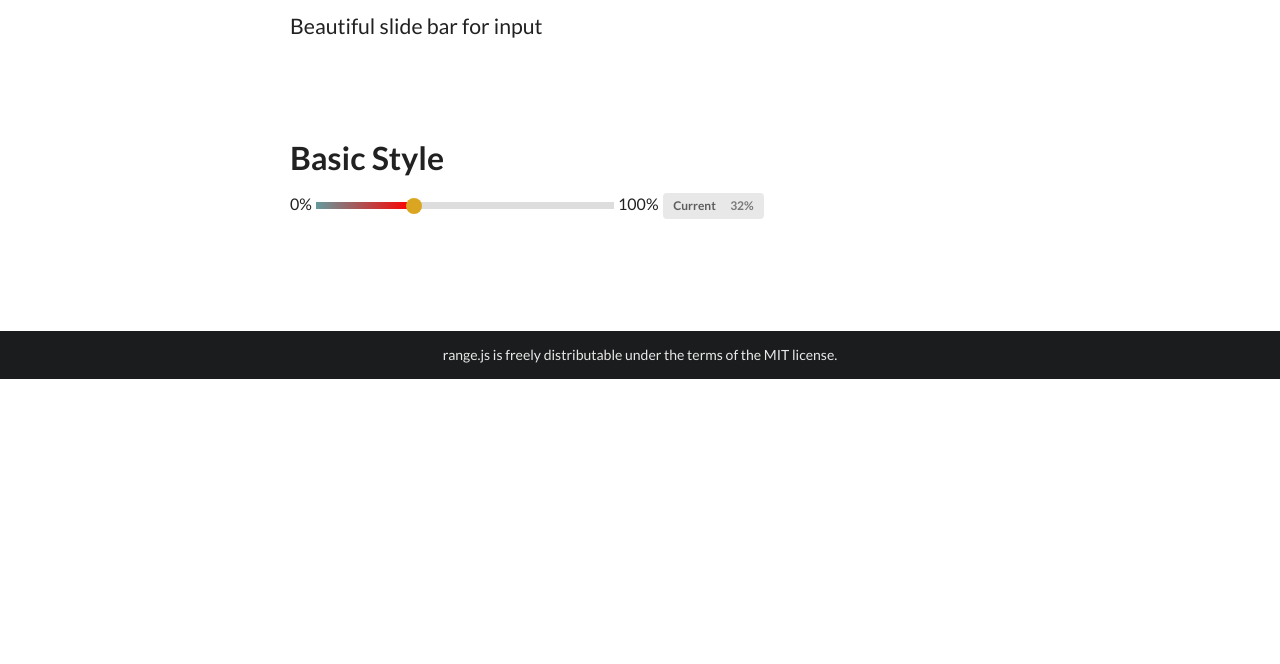
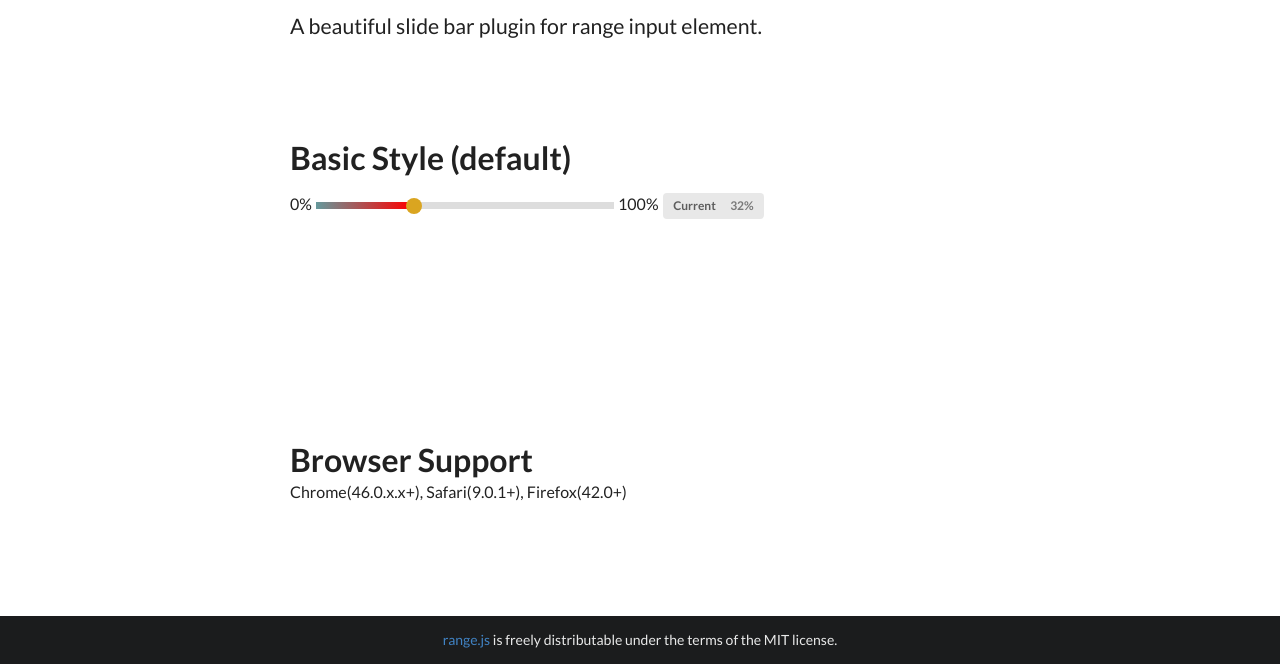
Before and after one commit to doukit/range.js, a plain HTML site: page index.html in a window 1280 px wide. Shown: the part 852-1516 px from the top of the page. Before the commit the page ends 1231 px from the top, so only its background shows below. Drawn offline with Linux system fonts and the light colour scheme.

Commit message:
update index.html

```diff
--- a/index.html
+++ b/index.html
@@ -127,9 +127,9 @@
         <div class="ui vertical stripe segment">
             <div class="ui text container">
                 <h3 class="ui header">range.js</h3>
-                <p>Beautiful slide bar for input</p>
+                <p>A beautiful slide bar plugin for range input element.</p>
 
-                <h3 class="ui header">Basic Style</h3>
+                <h3 class="ui header">Basic Style (default)</h3>
 
                 <div>
                     <label>0%</label>
@@ -140,8 +140,15 @@
                         <div class="detail">0%</div>
                     </div>
                 </div>
+            </div>
+        </div>
+    </div>
 
-
+    <div id="browsersupport">
+        <div class="ui vertical stripe segment">
+            <div class="ui text container">
+                <h3 class="ui header">Browser Support</h3>
+                Chrome(46.0.x.x+), Safari(9.0.1+), Firefox(42.0+)
             </div>
         </div>
     </div>
@@ -149,7 +156,7 @@
     <div class="ui inverted vertical footer segment" style="width: 100%">
         <div class="ui center aligned container">
             <div class="seven wide column">
-                <p>range.js is freely distributable under the terms of the MIT license.</p>
+                <p><a href="https://github.com/doukit/range.js">range.js</a> is freely distributable under the terms of the MIT license.</p>
             </div>
         </div>
     </div>
```
Also changed, not shown: README.md. Lines whose indentation alone changed are shown as unchanged.
